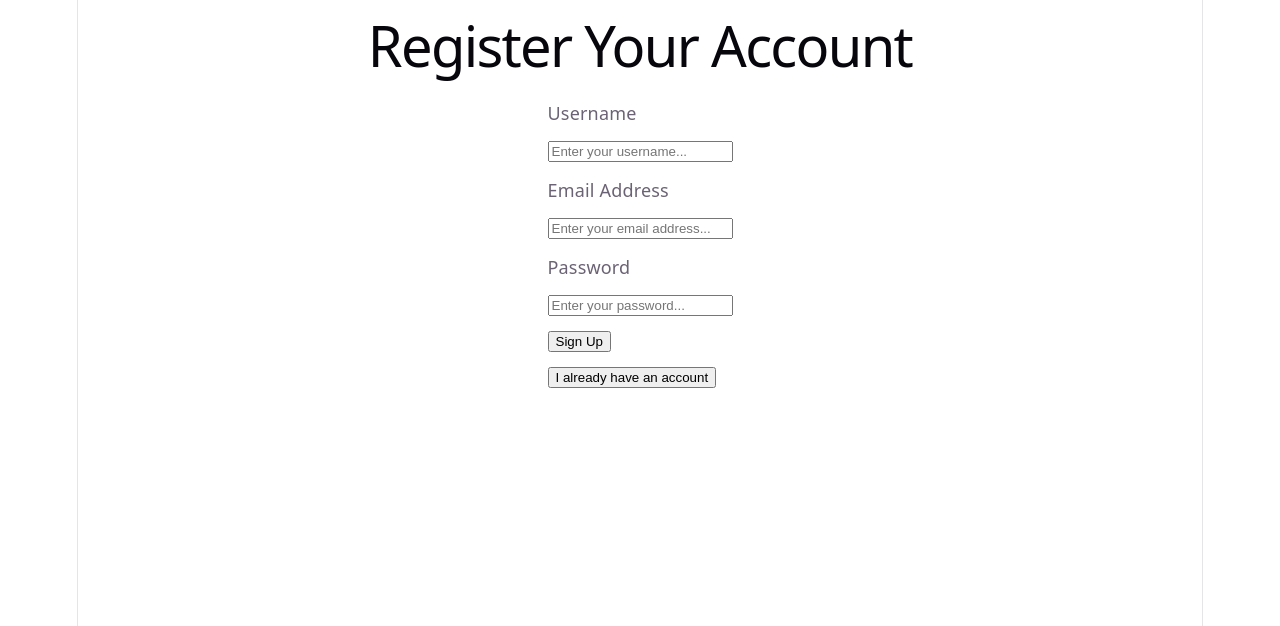
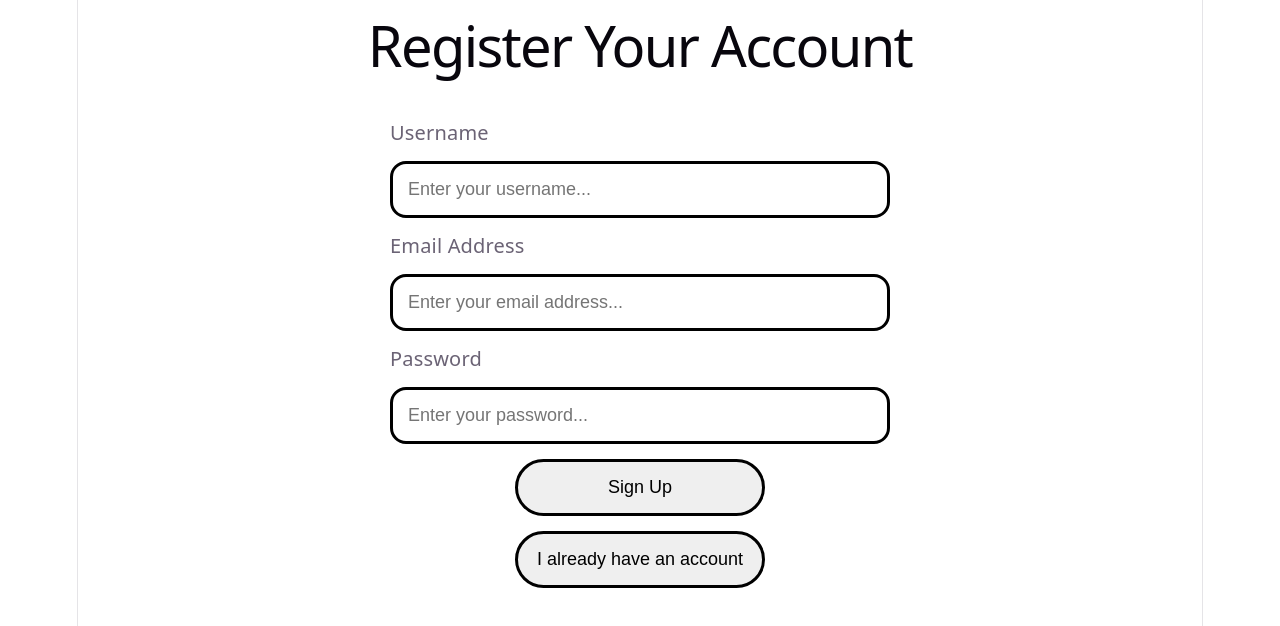
Before and after one commit to markbjoseph/Job-Tracker, a React app in the folder frontend/: page /registration in a window 1280 px wide. Shown: the top 626 px of the page. Built offline with nearby package versions, Linux system fonts and the light colour scheme; the HTML template or start-up script is replaced by a standard one.

Commit message:
updated the css for registration

```diff
--- a/frontend/src/registration.css
+++ b/frontend/src/registration.css
@@ -7,8 +7,38 @@
 .register-container {
     display: flex;
     gap: 15px;
-    padding: 10px;
+    padding: 30px;
     flex-direction: column;
-    align-items: flex-start;
+    align-items: center;
+}
 
+.register-container label {
+    align-self: flex-start;
+    font-size: 20px;
 }
+
+.register-container input {
+    width: 500px;
+    padding: 15px;
+    font-size: 18px;
+    box-sizing: border-box;
+    border-radius: 16px;
+    border: 3px solid black;
+}
+
+.register-container input:hover {
+    border: 3px solid #ccc;
+}
+
+.register-container button {
+    width: 250px;
+    padding: 15px;
+    font-size: 18px;
+    border-radius: 32px;
+    border: 3px solid black;
+    box-sizing: border-box;
+}
+
+.register-container button:hover {
+    border: 3px solid #ccc;
+}
```
